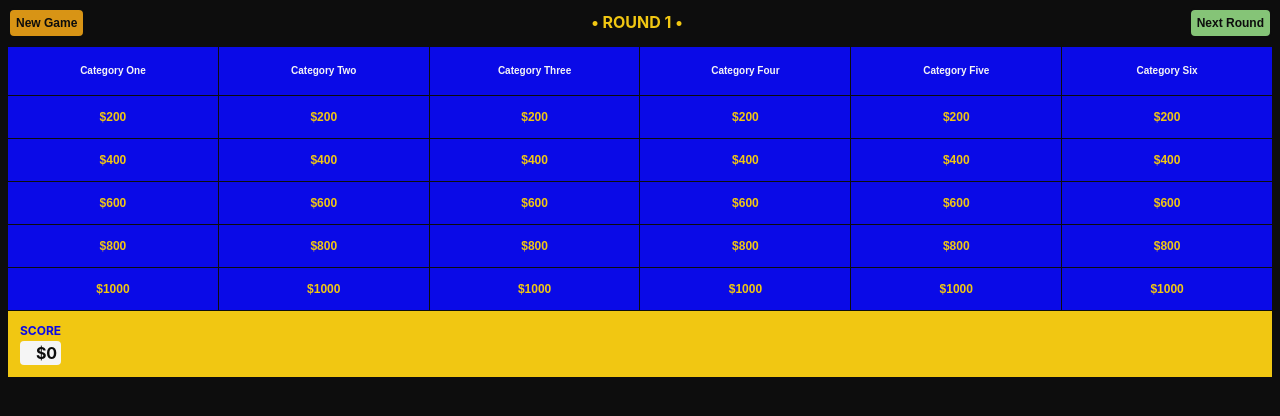
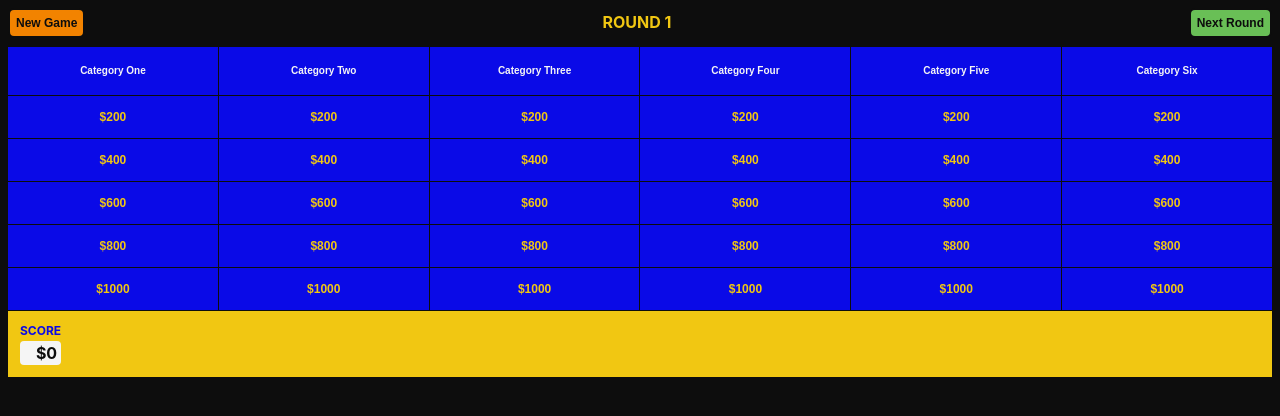
Before and after one commit to alecthibodeau/quiz-show-flow, a Vue app: page / in a window 1280 px wide. Shown: the top 416 px of the page. Built offline with nearby package versions, Linux system fonts and the light colour scheme.

Commit message:
style: update secondary button background colors to enhance saturation

```diff
--- a/src/components/ButtonResponse.vue
+++ b/src/components/ButtonResponse.vue
@@ -32,8 +32,8 @@ onMounted(() => {
     :aria-label="clueResponse.name"
   >
     <div></div>
-    <div :class=[deviceType]>
-      <span>
+    <div>
+      <span :class=[deviceType]>
         {{ unicodeWhiteCircle }}
       </span>
     </div>
--- a/src/styles/_variables.css
+++ b/src/styles/_variables.css
@@ -16,9 +16,9 @@
   --color-blue-medium: #0a0ae7;
   --color-blue-light: #a1c5ff;
   --color-green-dark: #006c00;
-  --color-green-light: #85c477;
+  --color-green-light: #69bf56;
   --color-gold-medium: #f1c712;
   --color-gold-light: #ffe77d;
-  --color-orange-light: #d89415;
+  --color-orange-light: #f28300;
   --color-red-medium: #ae0404;
 }
--- a/src/styles/button-response.css
+++ b/src/styles/button-response.css
@@ -57,22 +57,25 @@
   background-color: var(--color-blue-medium);
 
   div {
+    display: flex;
+    justify-content: center;
+    align-items: center;
+    font-size: 1.5rem;
+    width: 1.5rem;
     height: 1.5rem;
-    width: 1.5rem;
+    border: .375rem solid var(--color-off-white);
     border-radius: 50%;
-    border: .375rem solid var(--color-off-white);
     background-color: var(--color-blue-medium);
-    color: transparent;
 
     &:first-of-type {
       display: none;
     }
 
-    &.mobile {
-      display: flex;
-      justify-content: center;
-      align-items: center;
-      font-size: 1.5rem;
+    span.desktop {
+      display: none;
+    }
+
+    span.mobile {
       color: var(--color-off-white);
     }
   }
--- a/src/views/ScoreView.vue
+++ b/src/views/ScoreView.vue
@@ -129,7 +129,7 @@ function updateScore(clueResponse: ClueResponse): void {
         @click="startNewGame"
       />
       <div class="round">
-        {{ `&#8226; Round ${currentRound + 1} &#8226;` }}
+          {{ `Round ${currentRound + 1}` }}
       </div>
       <ButtonGameFlow
         v-if="currentRound < 2"
@@ -204,7 +204,7 @@ function updateScore(clueResponse: ClueResponse): void {
       v-for="column of columns"
       :key="`input${column.id}`"
       type="text"
-      maxlength="20"
+      maxlength="36"
       v-model="column.category"
       :placeholder="`Enter ${setPlaceholderCategory(column.id)}`"
       class="categories-form-input"
```
